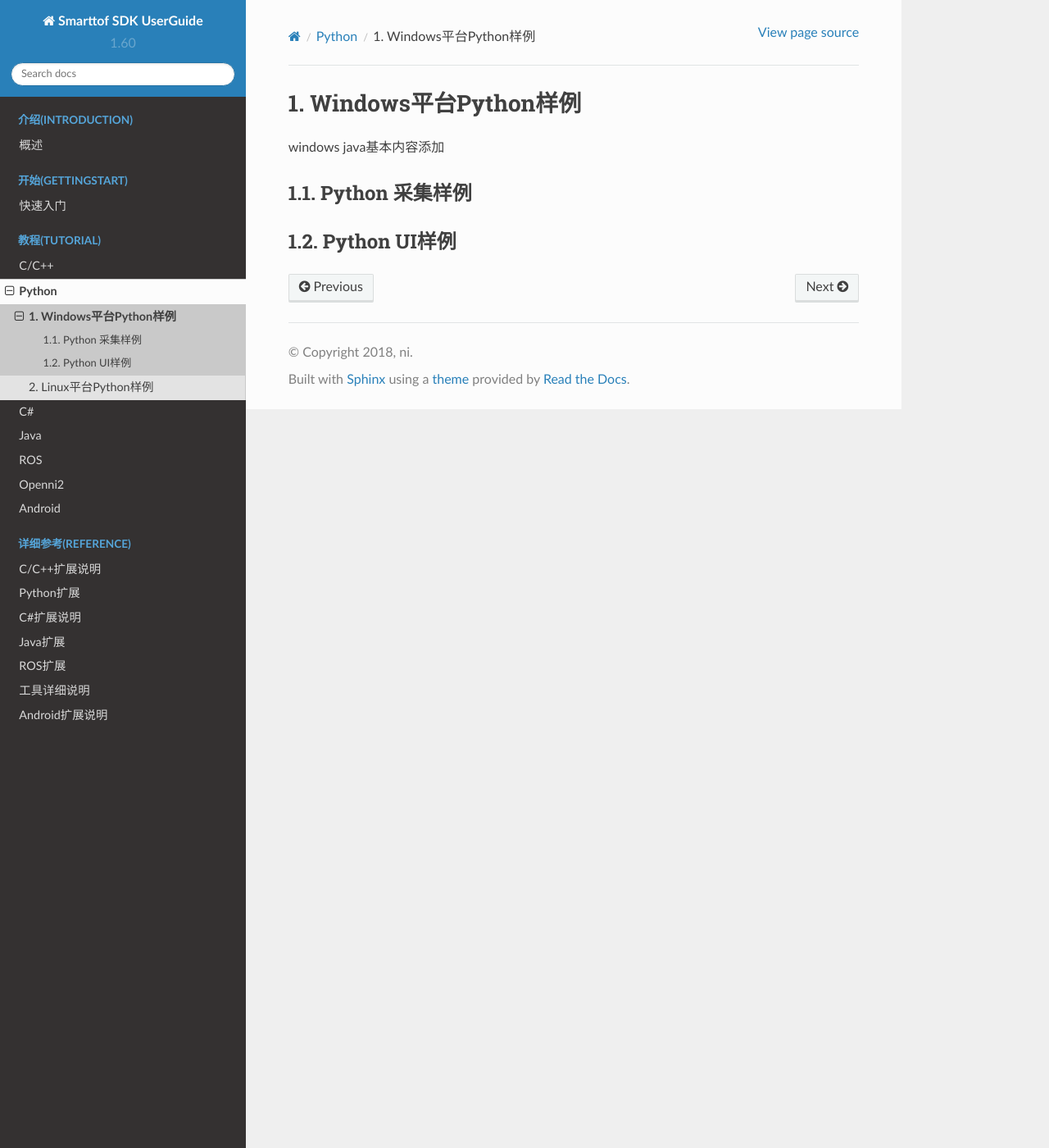
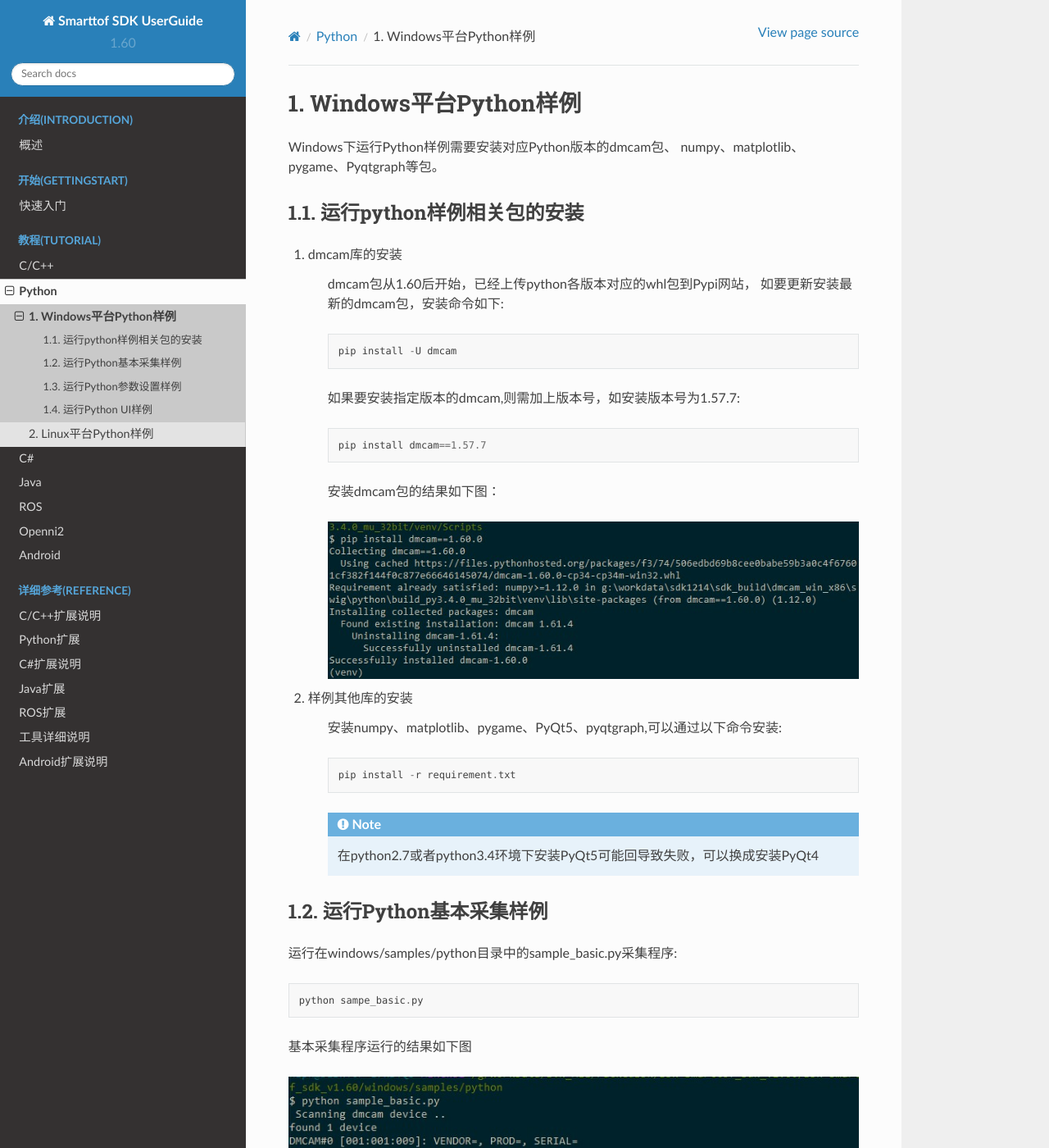
Before and after one commit to smarttofsdk/doctest, a Sphinx documentation site: the page built from source/Tutorial/Python/windowspython.rst, in a window 1280 px wide and 1400 px high. Shown: the whole window at 82% size. Built offline with Sphinx 7.4.7 and the Read the Docs theme 2.0.0, drawn with Linux system fonts in a browser that asks for light colours; some of the changed text lies outside the part shown.

Commit message:
[Tutorial/pyhton]上传python样例说明

```diff
--- a/source/Tutorial/Python/windowspython.rst
+++ b/source/Tutorial/Python/windowspython.rst
@@ -1,10 +1,65 @@
 Windows平台Python样例
 =======================
 
-windows java基本内容添加
+Windows下运行Python样例需要安装对应Python版本的dmcam包、
+numpy、matplotlib、pygame、Pyqtgraph等包。
 
-Python 采集样例
+运行python样例相关包的安装
+------------------------------
+
+#. dmcam库的安装
+
+	dmcam包从1.60后开始，已经上传python各版本对应的whl包到Pypi网站，
+	如要更新安装最新的dmcam包，安装命令如下::
+
+	   pip install -U dmcam
+
+	如果要安装指定版本的dmcam,则需加上版本号，如安装版本号为1.57.7::
+
+	   pip install dmcam==1.57.7
+
+	安装dmcam包的结果如下图：
+
+	.. image:: imageP/win_P1.jpg
+
+#. 样例其他库的安装
+
+	安装numpy、matplotlib、pygame、PyQt5、pyqtgraph,可以通过以下命令安装::
+
+	 pip install -r requirement.txt
+
+	.. note::
+		在python2.7或者python3.4环境下安装PyQt5可能回导致失败，可以换成安装PyQt4
+
+运行Python基本采集样例
 ------------------------
 
-Python UI样例
+运行在windows/samples/python目录中的sample_basic.py采集程序::
+
+   python sampe_basic.py
+
+基本采集程序运行的结果如下图
+
+.. image:: imageP/win_P2.jpg
+
+运行Python参数设置样例
+-------------------------
+
+运行在windows/samples/python目录中的sample_param.py程序::
+
+   python sample_param.py
+
+参数设置程序运行结果如下图
+
+.. image:: imageP/win_P3.jpg
+
+运行Python UI样例
 ------------------------
+
+运行在windows/samples/python目录中的sample_gui_pygame.py程序::
+
+   python sample_gui_pygame.py
+
+程序运行结果如下图
+
+.. image:: imageP/win_P4.jpg
```
Also changed, not shown: source/Tutorial/Python/linuxpython.rst (+60 -5 lines), source/Tutorial/Python/imageP/lin_P1.jpg (added), source/Tutorial/Python/imageP/lin_P2.jpg (added), source/Tutorial/Python/imageP/lin_P3.jpg (added), source/Tutorial/Python/imageP/lin_P4.jpg (added), source/Tutorial/Python/imageP/win_P1.jpg (added), source/Tutorial/Python/imageP/win_P2.jpg (added), source/Tutorial/Python/imageP/win_P3.jpg (added), source/Tutorial/Python/imageP/win_P4.jpg (added), 10 other files.
